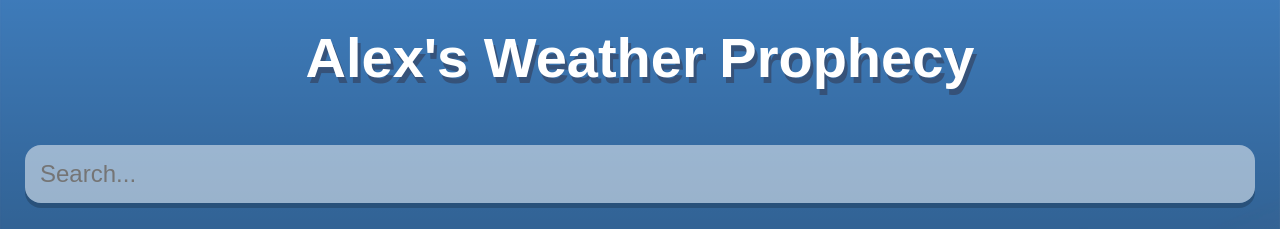
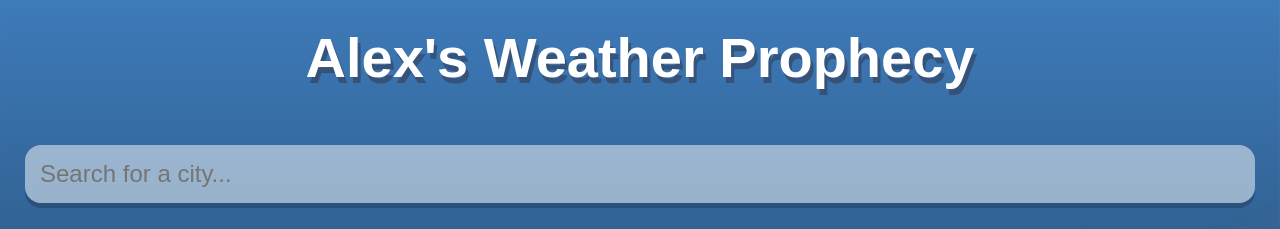
Before and after one commit to AlexJohnSadowski/Alex-s-Weather-Prophecy, a React (Create React App) app: page / in a window 1280 px wide. Shown: the top 229 px of the page. Built offline with nearby package versions, Linux system fonts and the light colour scheme; no server answers.

Commit message:
placeholder updated

```diff
--- a/src/components/Header.js
+++ b/src/components/Header.js
@@ -7,7 +7,7 @@ const Header = ({ setQuery, search, query}) => (
             <input
                 type="text"
                 className="search-bar"
-                placeholder="Search..."
+                placeholder="Search for a city..."
                 onChange={e => setQuery(e.target.value)}
                 value={query}
                 onKeyPress={search}
```
